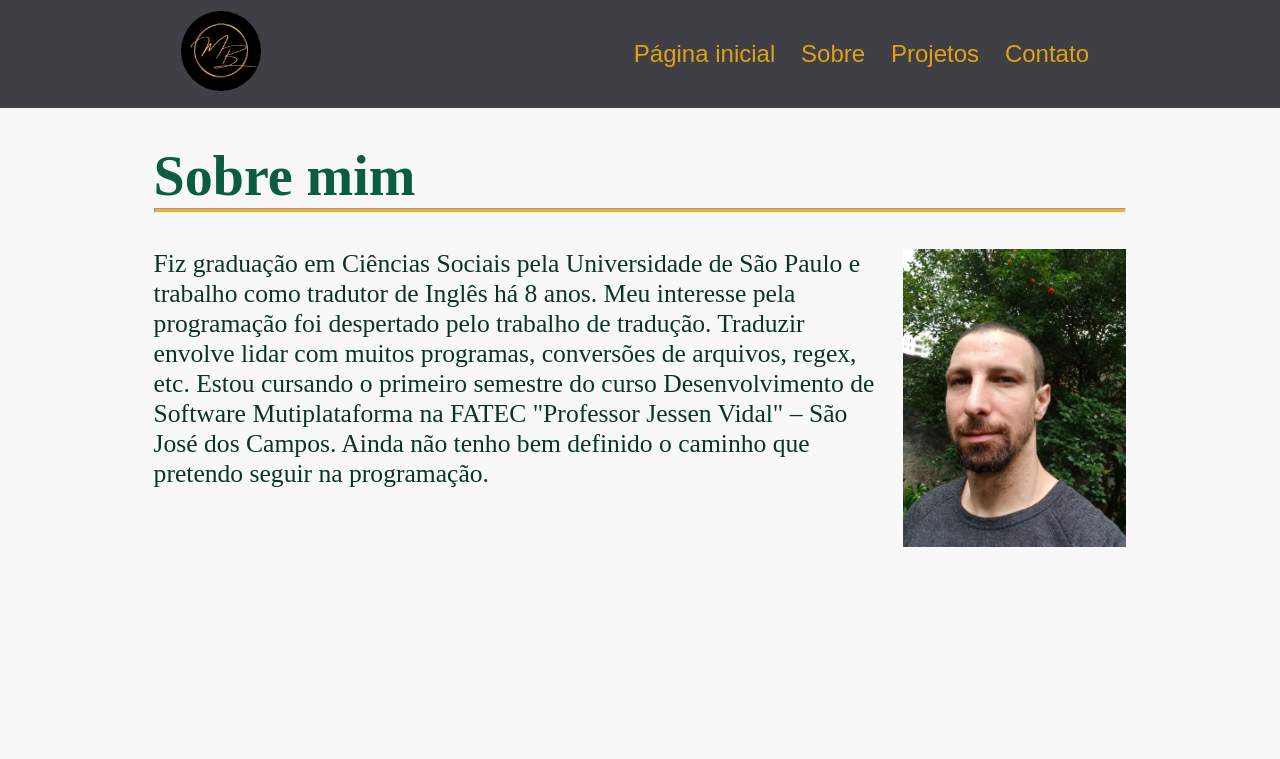
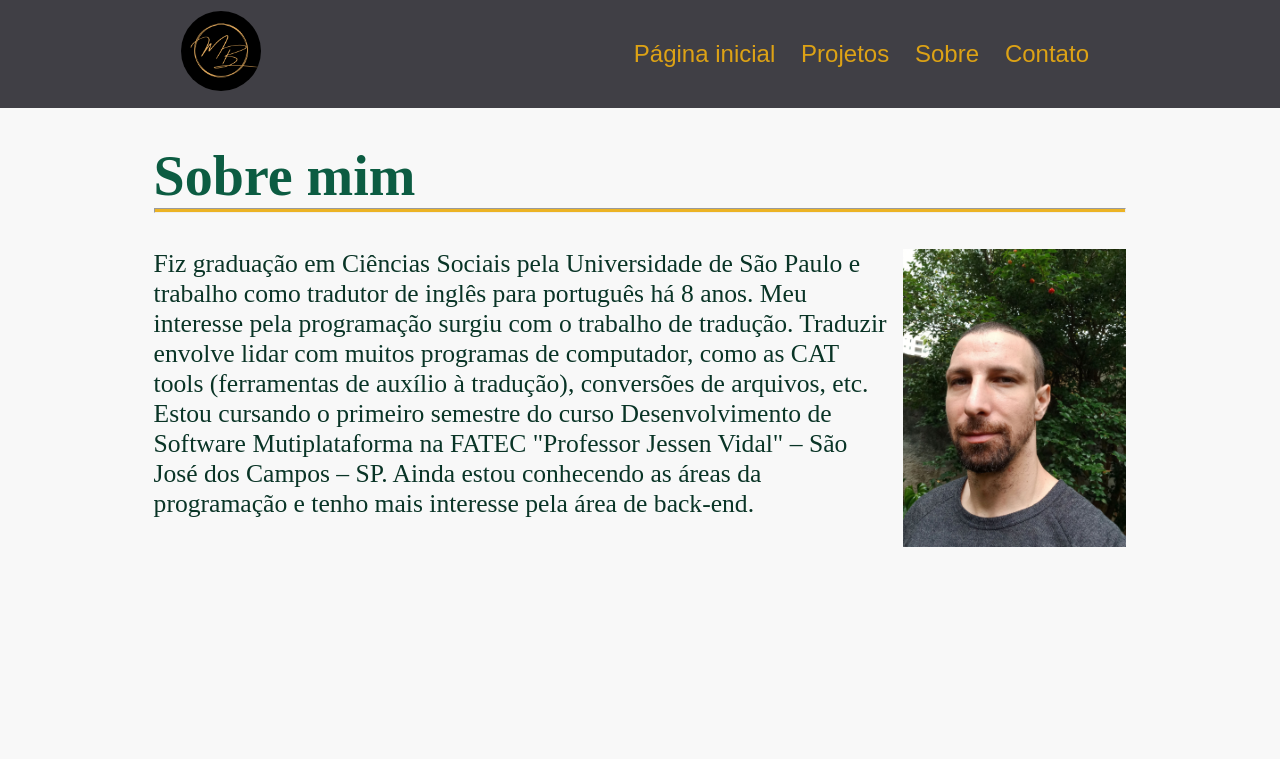
Before and after one commit to marcusvbe/repositorio_digital, a Flask app: page /sobre.html in a window 1280 px wide. Shown: the top 759 px of the page. Run offline with Flask 2, Linux system fonts and the light colour scheme.

Commit message:
Ajustes finais nos textos do site

```diff
--- a/api/templates/base.html
+++ b/api/templates/base.html
@@ -17,16 +17,16 @@
       </div>
       <ul class="nav-list" id="navi-list">
           <li class="list-item">
-              <a href="/">Página inicial</a>
+            <a href="/">Página inicial</a>
           </li>
           <li class="list-item">
-              <a href="sobre.html">Sobre</a>
+            <a href="projetos.html">Projetos</a>
           </li>
           <li class="list-item">
-              <a href="projetos.html">Projetos</a>
+            <a href="sobre.html">Sobre</a>
           </li>
           <li class="list-item">
-              <a href="contato.html">Contato</a>
+            <a href="contato.html">Contato</a>
           </li>
       </ul>
       <div class="menu" id="toggle-button">
--- a/api/templates/sobre.html
+++ b/api/templates/sobre.html
@@ -20,11 +20,13 @@
             <div class="flex-text">
             <p>
             Fiz graduação em Ciências Sociais pela Universidade de
-            São Paulo e trabalho como tradutor de Inglês há 8 anos. Meu
-            interesse pela programação foi despertado pelo trabalho de tradução. Traduzir envolve
-            lidar com muitos programas, conversões de arquivos, regex, etc. Estou cursando o primeiro semestre do
-            curso Desenvolvimento de Software Mutiplataforma na FATEC "Professor Jessen Vidal" – São José dos Campos.
-            Ainda não tenho bem definido o caminho que pretendo seguir na programação.
+            São Paulo e trabalho como tradutor de inglês para português há 8 anos. Meu
+            interesse pela programação surgiu com o trabalho de tradução. Traduzir envolve
+            lidar com muitos programas de computador, como as CAT tools (ferramentas de auxílio à tradução),
+            conversões de arquivos, etc. Estou cursando o
+            primeiro semestre do curso Desenvolvimento de Software Mutiplataforma na FATEC
+            "Professor Jessen Vidal" – São José dos Campos – SP. Ainda estou conhecendo as áreas da
+            programação e tenho mais interesse pela área de back-end.
             </p></div>
             <img class="flex-img" alt="Foto" srcset="../static/img/foto_profissional_peq.jpg 500w,
             ../static/img/foto_profissional.jpg 900w">
```
Also changed, not shown: 1 other file.
